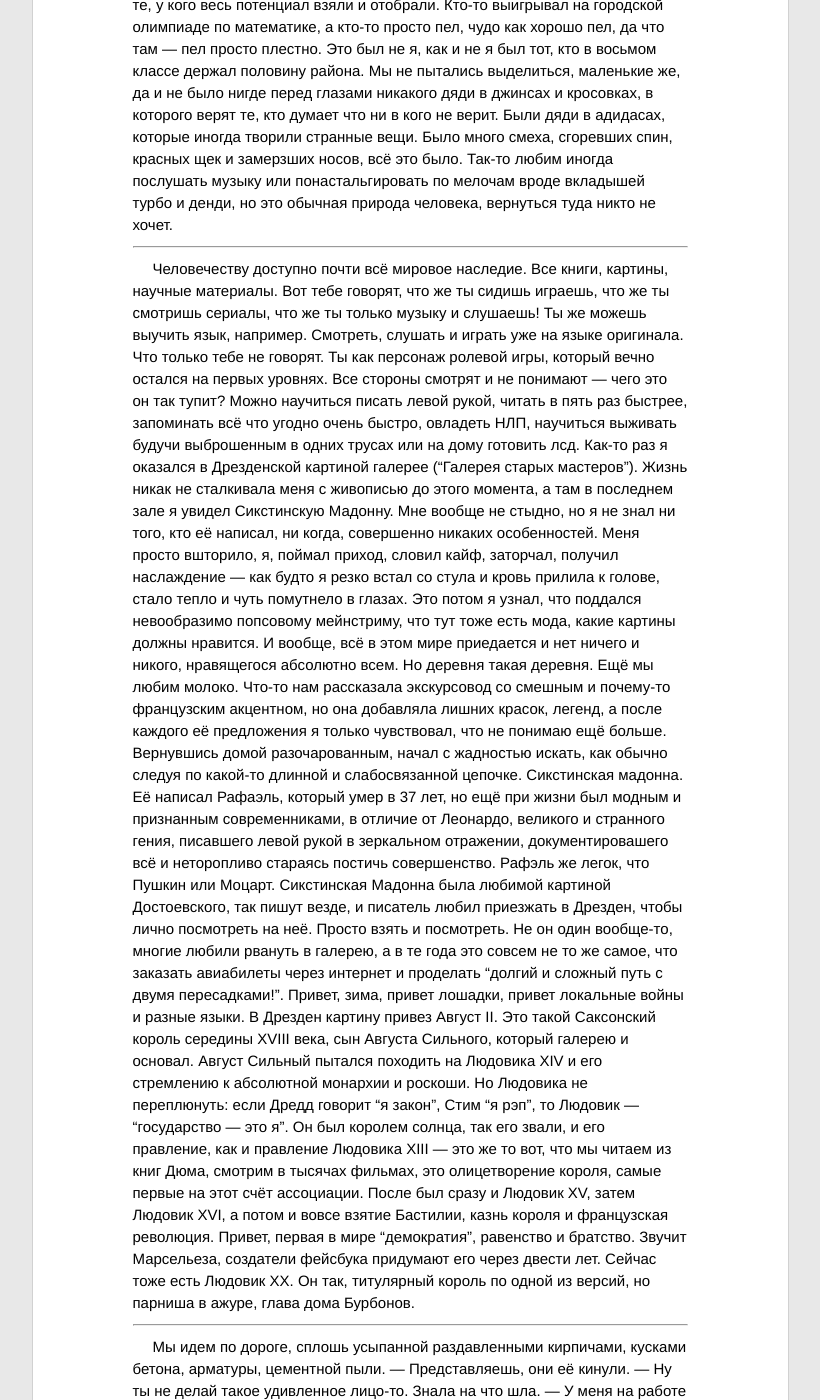
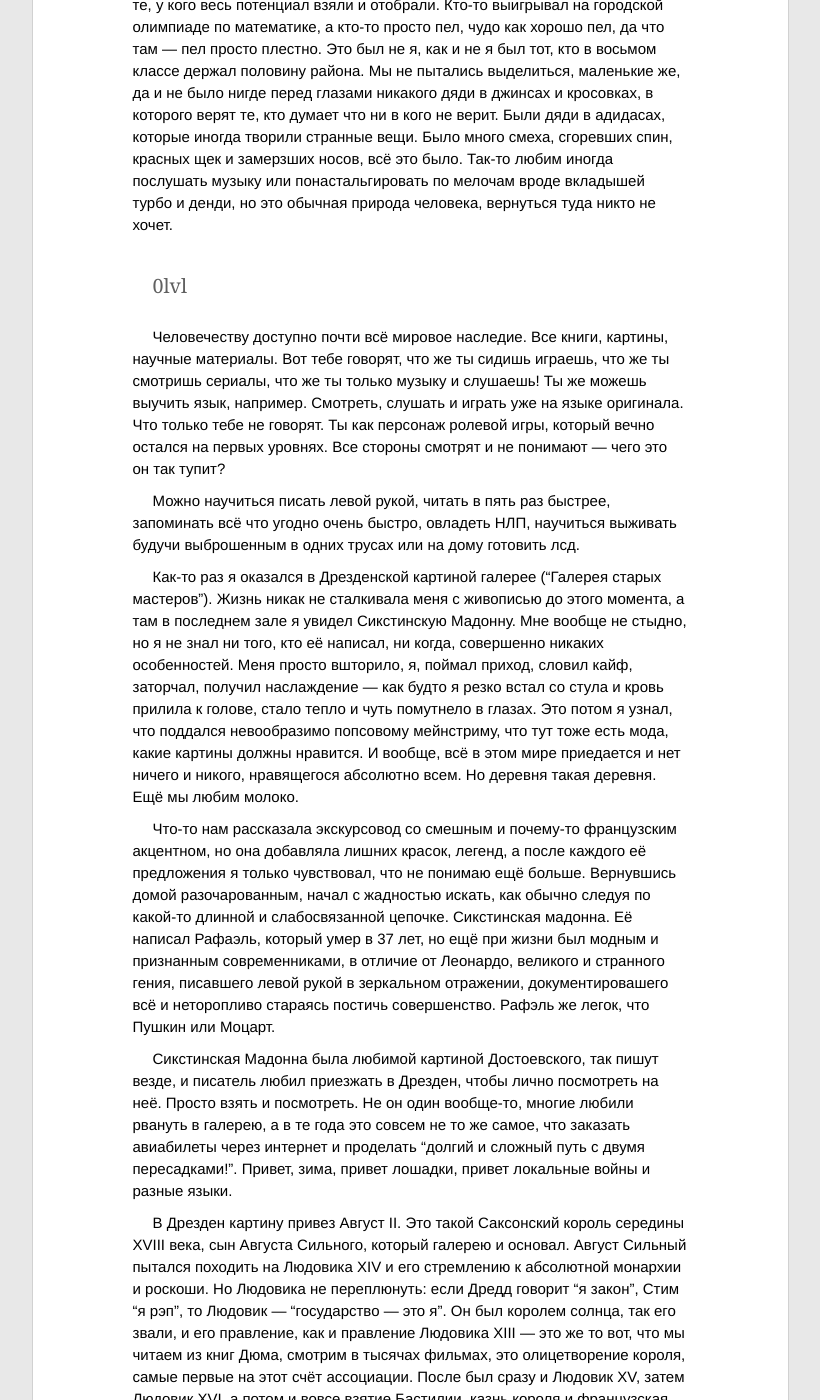
Before and after one commit to ptmt/ptmt.github.com, a Jekyll site: the page built from _posts/2012-10-4-life-as-a-service.md, in a window 1280 px wide and 1400 px high, scrolled down 447 px. Shown: the whole window, without its empty margins (230-1050 px from the left). Built offline with Jekyll 4.4.1, drawn with Linux system fonts in a browser that asks for light colours; Markdown is read by kramdown in place of the engine named in the settings; some of the changed lines change nothing that is shown; some of the changed text lies outside the part shown.

Commit message:
Update _posts/2012-10-4-life-as-a-service.md

```diff
--- a/_posts/2012-10-4-life-as-a-service.md
+++ b/_posts/2012-10-4-life-as-a-service.md
@@ -8,16 +8,21 @@
 
 Мы просыпались утром, когда стояла зима и было очень темно и просто шли: в садик или школу. Кругом нам вторили про наш необозримый потенциал те, у кого весь потенциал взяли и отобрали. Кто-то выигрывал на городской  олимпиаде по математике, а кто-то просто пел, чудо как хорошо пел, да что там — пел просто плестно. Это был не я, как и не я был тот, кто в восьмом классе держал половину района. Мы не пытались выделиться, маленькие же, да и не было нигде перед глазами никакого дяди в джинсах и кросовках, в которого верят те, кто думает что ни в кого не верит. Были дяди в адидасах, которые иногда творили странные вещи. Было много смеха, сгоревших спин, красных щек и замерзших носов, всё это было. Так-то любим иногда послушать музыку или понастальгировать по мелочам вроде вкладышей турбо и денди, но это обычная природа человека, вернуться туда никто не хочет.
 
-* * *
+##0lvl
 
 Человечеству доступно почти всё мировое наследие. Все книги, картины, научные материалы. Вот тебе говорят, что же ты сидишь играешь, что же ты смотришь сериалы, что же ты только музыку и слушаешь! Ты же можешь выучить язык, например. Смотреть, слушать и играть уже на языке оригинала. Что только тебе не говорят. Ты как персонаж ролевой игры, который вечно остался на первых уровнях. Все стороны смотрят и не понимают — чего это он так тупит?
+
 Можно научиться писать левой рукой, читать в пять раз быстрее, запоминать всё что угодно очень быстро, овладеть НЛП, научиться выживать будучи выброшенным в одних трусах или на дому готовить лсд.
+
 Как-то раз я оказался в Дрезденской картиной галерее (“Галерея старых мастеров”). Жизнь никак не сталкивала меня с живописью до этого момента, а там в последнем зале я увидел Сикстинскую Мадонну. Мне вообще не стыдно, но я не знал ни того, кто её написал, ни когда, совершенно никаких особенностей. Меня просто вшторило, я, поймал приход, словил кайф, заторчал, получил наслаждение — как будто я резко встал со стула и кровь прилила к голове, стало тепло и чуть помутнело в глазах. Это потом я узнал, что поддался невообразимо попсовому мейнстриму, что тут тоже есть мода, какие картины должны нравится. И вообще, всё в этом мире приедается и нет ничего и никого, нравящегося абсолютно всем. Но деревня такая деревня. Ещё мы любим молоко.
+
 Что-то нам рассказала экскурсовод со смешным и почему-то французским акцентном, но она добавляла лишних красок, легенд, а после каждого её предложения я только чувствовал, что не понимаю ещё больше. Вернувшись домой разочарованным, начал с жадностью искать, как обычно следуя по какой-то длинной и слабосвязанной цепочке. Сикстинская мадонна. Её написал Рафаэль, который умер в 37 лет, но ещё при жизни был модным и признанным современниками, в отличие от Леонардо, великого и странного гения, писавшего левой рукой в зеркальном отражении, документировашего всё и неторопливо стараясь постичь совершенство. Рафэль же легок, что Пушкин или Моцарт.
+
 Сикстинская Мадонна была любимой картиной Достоевского, так пишут везде, и писатель любил приезжать в Дрезден, чтобы лично посмотреть на неё. Просто взять и посмотреть. Не он один вообще-то, многие любили рвануть в галерею, а в те года это совсем не то же самое, что заказать авиабилеты через интернет и проделать “долгий и сложный путь с двумя пересадками!”. Привет, зима, привет лошадки, привет локальные войны и разные языки.
+
 В Дрезден картину привез Август II. Это такой Саксонский король середины XVIII века, сын Августа Сильного, который галерею и основал. Август Сильный пытался походить на Людовика XIV и его стремлению к абсолютной монархии и роскоши. Но Людовика не переплюнуть: если Дредд говорит “я закон”, Стим “я рэп”, то Людовик — “государство — это я”. Он был королем солнца, так его звали, и его правление, как и правление Людовика XIII — это же то вот, что мы читаем из книг Дюма, смотрим в тысячах фильмах, это олицетворение короля, самые первые на этот счёт ассоциации. После был сразу и Людовик XV, затем Людовик XVI, а потом и вовсе взятие Бастилии, казнь короля и французская революция. Привет, первая в мире “демократия”, равенство и братство. Звучит Марсельеза, создатели фейсбука придумают его через двести лет. Сейчас тоже есть Людовик XX. Он так, титулярный король по одной из версий, но парниша в ажуре, глава дома Бурбонов.
 
-* * *
+##Справка из дурдома
 
 Мы идем по дороге, сплошь усыпанной раздавленными кирпичами, кусками бетона, арматуры, цементной пыли.
 — Представляешь, они её кинули.
@@ -30,14 +35,15 @@
 — А образцово запарковался!
 — Да ему вообще на всё похуй, у него и прав-то нет, только справка из дурдома.
 
+Мужик, сам похожий на небольшой мерседес, садится в него и так же с пробуксовкой улетает вдаль. Но улетать вдаль невозможно по дороге сплошь усыпанной раздавленной кирпичами, скорее это похоже на то, как будто кто-то с силой тащит двухтонный кусок металла.
 
-* * *
+##Отличный фильм
 
 На улице ночь, я иду по тратуару вдоль Большевисткой улицы. Иду быстро, осень еще теплая, но всё ж изо рта идёт пар, немного сбивчатые шаги, потому что по дороге попадаются неровности, перепады, ямы, приходится обходить и перепрыгивать лужи. В наушниках играет музыка.
 Пока звучит трек, все происходящее кажется отлично стилизованным, таким себе атосферным фильмом. Всего двенадцать ночи, а я с трудом успел на последний поезд метро. Третий город в России засыпает рано. Я иду по тратуару и мимо меня пролетает пустая стеклянная бутылка, выбрашенная из машины. Впереди трое ребят, они пытаются научиться бить с разворота вертушкой, но будучи в состоянии среднесибирской ночной упоротости один из них падает. Вот цветочный магазин и потрепанный парниша выбегает оттуда с охапкой растений и плюхается в свою тойоту.
 
 За день до этого я ехал в автобусе, который идёт до первомайки. Ехал стоя, потому что когда зашёл, все было занято — было как будто двадцать лавочек, почти из девяностых, аккуратно расположенных в одном небольшом замкнутом помещении на колесах. Конец дня, усталость, романтика, семечки, пиво, равномерное покачивание теплого уютного ржавого грязного корыта. Да, в ушах не играл соответствующий трек. Но да, это снова напоминало отлично стилизованный атмосферный фильм.
 
-* * *
+##
 
 Есть правило — не привязывайся к своему хостинг-провайдеру. Не Amazon AWS, так Rackspace, не Rackspace, так Azure, не Azure, так OpenStack, поднятый на кухне, почему нет, главное не привязываться. Но мы всё равно привязываемся.
```
